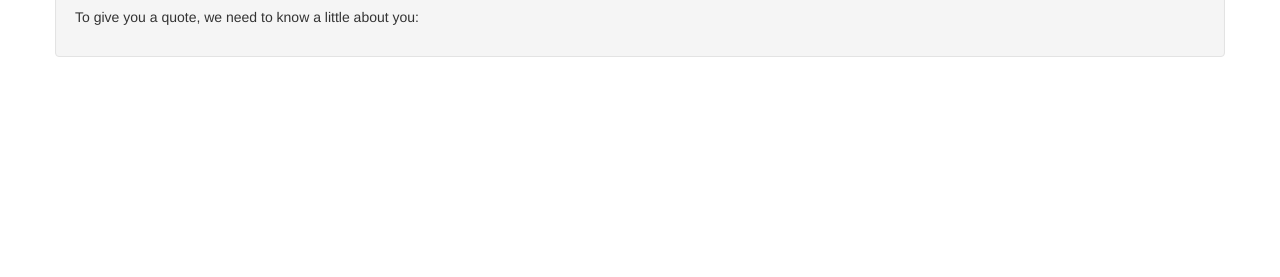
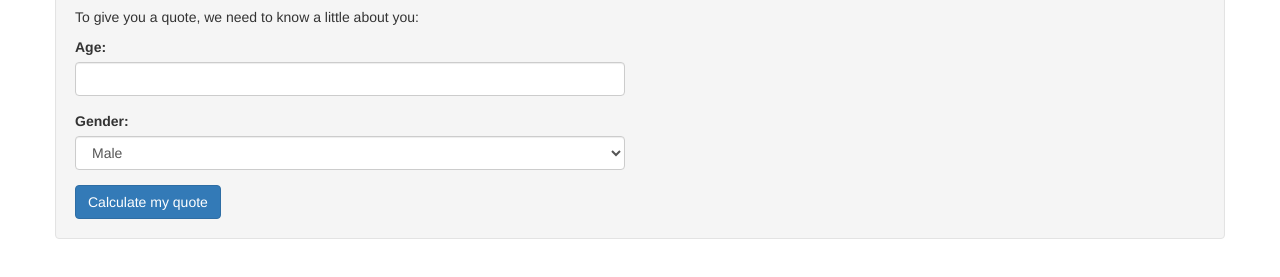
Before and after one commit to planeswalker1/car-insurance-quote, a plain HTML site: page index.html in a window 1280 px wide. Shown: the part 83-360 px from the top of the page. Drawn offline with Linux system fonts and the light colour scheme.

Commit message:
Add form taking age and gender input

```diff
--- a/index.html
+++ b/index.html
@@ -14,6 +14,32 @@
   <div class="container well">
     <h1>Car insurance</h1>
     <p>To give you a quote, we need to know a little about you:</p>
+
+    <form id="insurance">
+      <div class="row">
+        <div class="col-md-6 center-block">
+          <div class="form-group">
+            <label for="age">Age: </label>
+            <input id="age" class="form-control" type="text" required>
+          </div>
+        </div>
+      </div>
+
+      <div class="row">
+        <div class="col-md-6 center-block">
+          <div class="form-group">
+            <label for="gender">Gender: </label>
+            <select id="gender" class="form-control">
+              <option>Male</option>
+              <option>Female</option>
+              <option>Other</option>
+            </select>
+          </div>
+        </div>
+      </div>
+
+      <button type="submit" class="btn btn-primary">Calculate my quote</button>
+    </form>
   </div>
 </body>
 </html>
```
